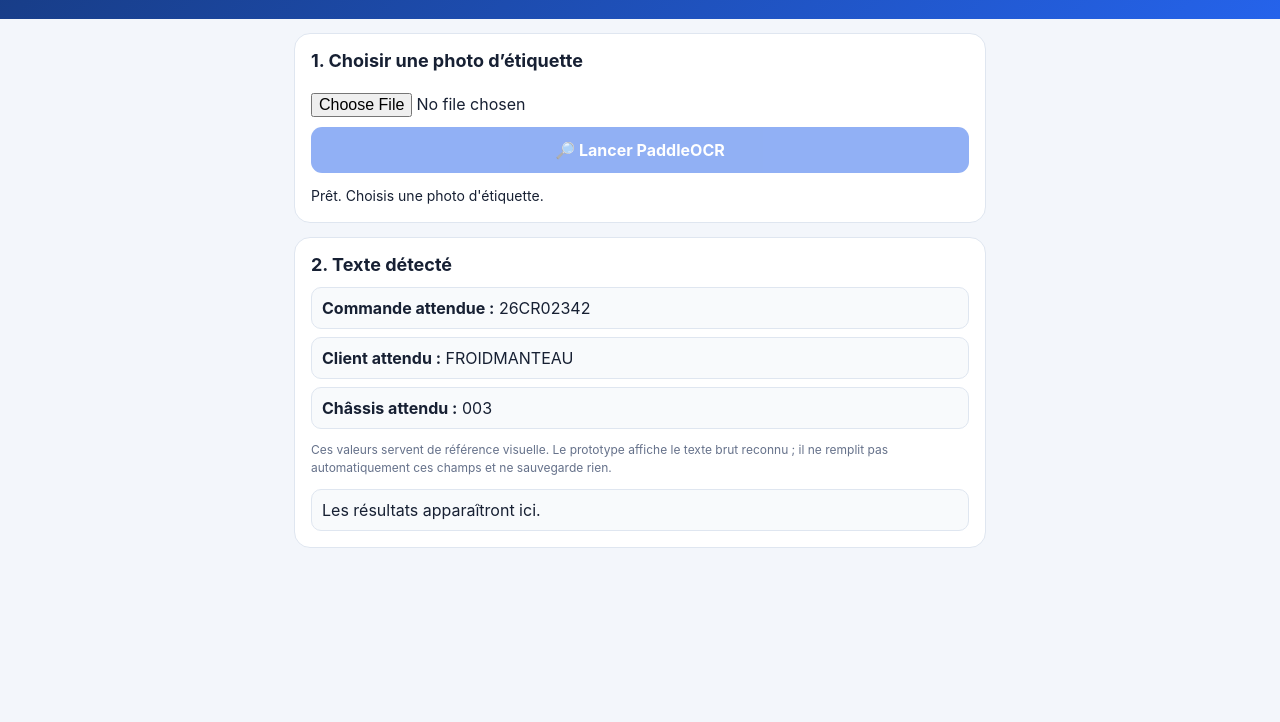
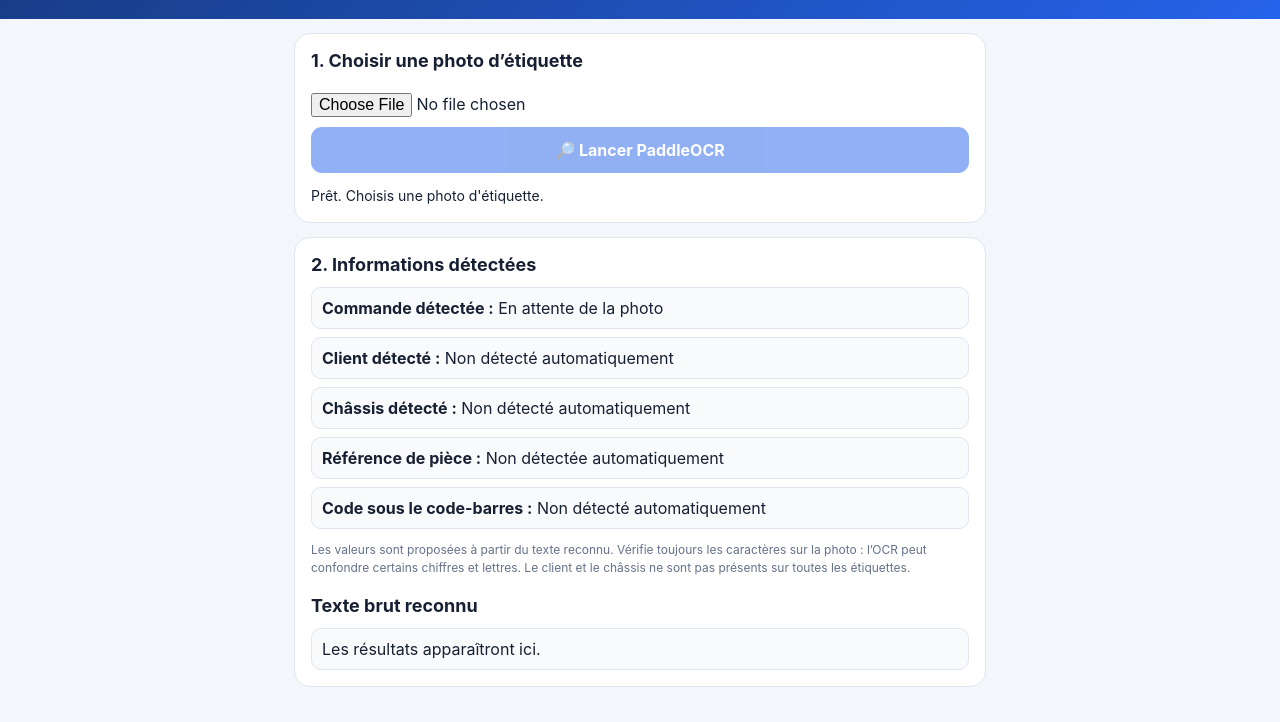
Before and after one commit to dplayvision/Test-, a website built with Vite: page index.html in a window 1280 px wide. Shown: the part 78-800 px from the top of the page. Built offline with nearby package versions, Linux system fonts and the light colour scheme.

Commit message:
Update index.html

```diff
--- a/index.html
+++ b/index.html
@@ -13,7 +13,7 @@ main{max-width:720px;margin:auto;padding:14px;display:grid;gap:14px}.card{backgr
 input[type=file],button{width:100%;font:inherit;margin-top:10px}button{border:0;border-radius:11px;padding:13px;background:var(--blue);color:white;font-weight:750;min-height:46px}button:disabled{opacity:.5}
 img{display:none;width:100%;max-height:330px;object-fit:contain;margin-top:12px;border-radius:10px;background:#eef2f7}
 #status{font-size:14px;line-height:1.5;margin-top:12px;white-space:pre-wrap;overflow-wrap:anywhere}
-.field{padding:10px;background:#f8fafc;border:1px solid var(--line);border-radius:10px;margin-top:8px;overflow-wrap:anywhere}
+.field{padding:10px;background:#f8fafc;border:1px solid var(--line);border-radius:10px;margin-top:8px;overflow-wrap:anywhere;white-space:pre-wrap}
 .small{font-size:12px;color:var(--muted);line-height:1.5}
 </style>
 </head>
@@ -28,11 +28,14 @@ img{display:none;width:100%;max-height:330px;object-fit:contain;margin-top:12px;
 <div id="status" aria-live="polite">Choisis une photo. Au premier lancement, le chargement du moteur et des modèles peut prendre du temps.</div>
 </section>
 <section class="card">
-<h2>2. Texte détecté</h2>
-<div class="field"><strong>Commande attendue :</strong> 26CR02342</div>
-<div class="field"><strong>Client attendu :</strong> FROIDMANTEAU</div>
-<div class="field"><strong>Châssis attendu :</strong> 003</div>
-<p class="small">Ces valeurs servent de référence visuelle. Le prototype affiche le texte brut reconnu ; il ne remplit pas automatiquement ces champs et ne sauvegarde rien.</p>
+<h2>2. Informations détectées</h2>
+<div class="field"><strong>Commande détectée :</strong> <span id="orderValue">En attente de la photo</span></div>
+<div class="field"><strong>Client détecté :</strong> <span id="clientValue">Non détecté automatiquement</span></div>
+<div class="field"><strong>Châssis détecté :</strong> <span id="chassisValue">Non détecté automatiquement</span></div>
+<div class="field"><strong>Référence de pièce :</strong> <span id="partValue">Non détectée automatiquement</span></div>
+<div class="field"><strong>Code sous le code-barres :</strong> <span id="barcodeValue">Non détecté automatiquement</span></div>
+<p class="small">Les valeurs sont proposées à partir du texte reconnu. Vérifie toujours les caractères sur la photo : l’OCR peut confondre certains chiffres et lettres. Le client et le châssis ne sont pas présents sur toutes les étiquettes.</p>
+<h2 style="margin-top:18px">Texte brut reconnu</h2>
 <div id="result" class="field">Les résultats apparaîtront ici.</div>
 </section>
 </main>
```
